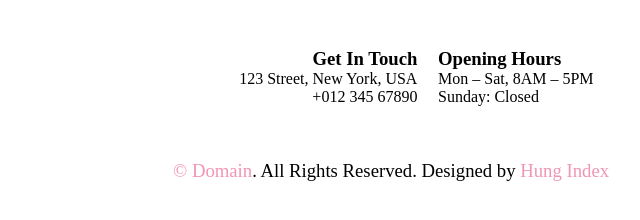
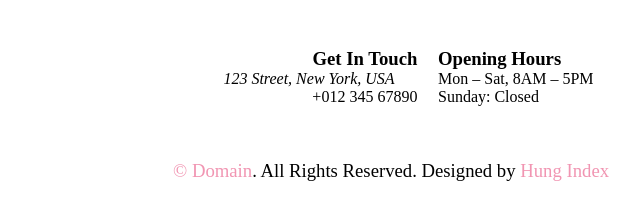
Before and after one commit to tuanhungprince/Baitapnhom11, a plain HTML site: page web/index.html in a window 1280 px wide. Shown: the part 1818-2038 px from the top of the page, 502-1142 px from the left. Drawn offline with Linux system fonts and the light colour scheme; a web font is replaced by a local one.

Commit message:
TranTuanHung_update

```diff
--- a/web/booking.css
+++ b/web/booking.css
@@ -296,15 +296,6 @@ font-family: "Poppins";
 outline: none;
 }
 
-/* .form-row3 input{
-width: 730px;
-height: 60px;
-margin-top: 10px;
-margin-left: 47px;
-border-radius: 30px 30px 30px 30px;
-font-family: "Poppins";
-outline: none;
-} */
 .form-row3{
 display: flex;
 margin-top: 30px;
@@ -422,7 +413,7 @@ background-color: #ff4785;
   text-align: right;
 }
 
-.text-right h4{
+.text-right p{
   text-align: right;
   font-weight: 300;
 }
--- a/web/contact.css
+++ b/web/contact.css
@@ -358,7 +358,7 @@ button:hover {
   text-align: right;
 }
 
-.text-right h4{
+.text-right p{
   text-align: right;
   font-weight: 300;
 }
--- a/web/index.html
+++ b/web/index.html
@@ -30,7 +30,7 @@
    <div class="home">
       <div class="home-1"></div>
 
-      <div class="home_home">
+       <div class="home_home">
         <div class="home_home_left">
           <div class="home_home_left1"><a href="">Home</a></div>
           <div class="home_home_left1"><a href="">About</a></div>
@@ -82,8 +82,8 @@
 
             <div class="text-right">
               <h3>Get In Touch</h3>
-              <h4>123 Street, New York, USA</h4>
-              <h4>+012 345 67890</h4>
+              <address>123 Street, New York, USA</address>
+              <p><a href="tel:+0123456789">+012 345 67890</a></p>
             </div>
             <div class="text-left">
               <h3>Opening Hours</h3>
--- a/web/style.css
+++ b/web/style.css
@@ -324,7 +324,7 @@ button:hover{
   text-align: right;
 }
 
-.text-right h4{
+.text-right p{
   text-align: right;
   font-weight: 300;
 }
```
Also changed, not shown: web/booking.html (+2 -2 lines), web/contact.html (+2 -2 lines).
